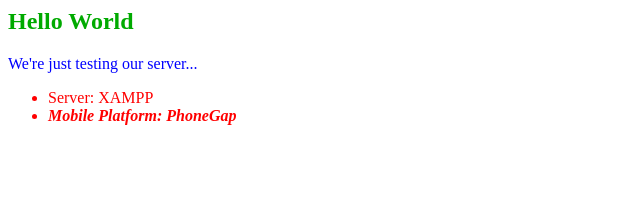
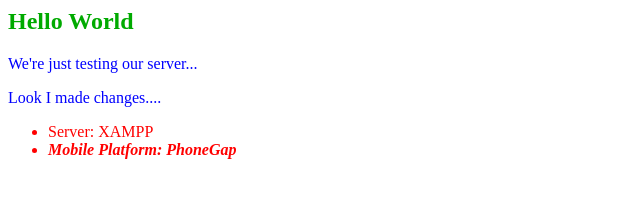
Before and after one commit to tenallison/facultyacademy2014-helloworld, a plain HTML site: page index.html in a window 1280 px wide. Shown: the whole page, without its empty margins (0-640 px from the left). Drawn offline with Linux system fonts and the light colour scheme.

Commit message:
Added one more line

```diff
--- a/index.html
+++ b/index.html
@@ -23,6 +23,7 @@
 	<body>
 		<h2>Hello World</h2>
 		<p> We're just testing our server...</p>
+		<p>Look I made changes....</>
 		<ul>
 			<li>Server: XAMPP</li>
 			<li class="special">Mobile Platform: PhoneGap</li>
```
